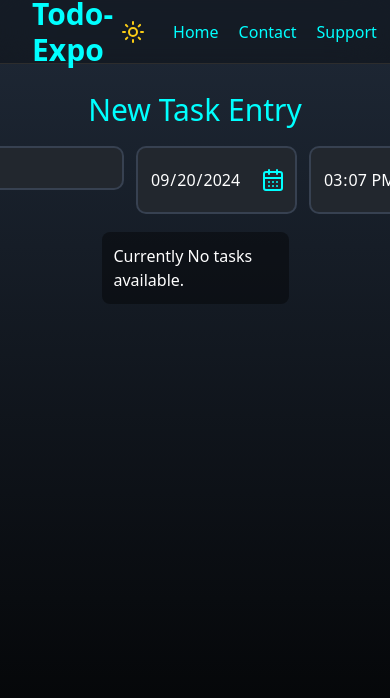
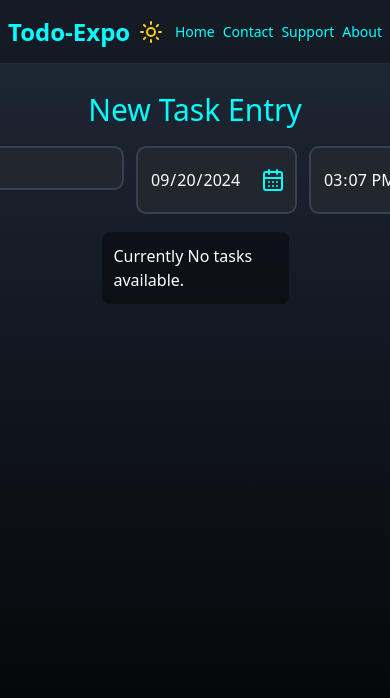
Before and after one commit to bolanpartik/task-expo, a React (Vite) app: page / in a window 390 px wide. Shown: the top 698 px of the page. Built offline with nearby package versions, Linux system fonts and the light colour scheme; what tailwindcss-animated would draw is missing.

Commit message:
refine responsive navbar and theme styles

```diff
--- a/src/components/NavBar.jsx
+++ b/src/components/NavBar.jsx
@@ -13,16 +13,16 @@ export default function NavBar({ mode, setMode }){
                 ? 'bg-black/30 text-customCyan border-customGray'
                 : 'bg-white/10 text-gray-900 border-gray-300 shadow'}`}>
 
-            <div className='flex items-center ml-8'>
-                <p className={`text-3xl font-bold ${mode === 'dark' ? 'text-customCyan' : 'text-gray-900'}`}>
+            <div className='flex items-center ml-2 sm:ml-8'>
+                <p className={`text-2xl sm:text-3xl font-black sm:font-bold ${mode === 'dark' ? 'text-customCyan' : 'text-gray-900'}`}>
                     Todo-Expo
                 </p>
             </div>
 
-            <div className='flex gap-5 items-center mr-6'>
+            <div className='flex text-sm sm:text-base gap-2 sm:gap-5 items-center mr-2 sm:mr-6'>
                 <button
                     onClick={handleTheme}
-                    className={`rounded-full p-2 transition-all
+                    className={`rounded-full p-1 sm:p-2 transition-all
                     ${mode === 'dark' ? 'hover:bg-hoverShade' : 'hover:bg-gray-300'}
                     hover:animate-jump`}>
                     {mode === 'dark' ? <Sun className="text-yellow-400" /> : <Moon className="text-gray-700" />}
```
